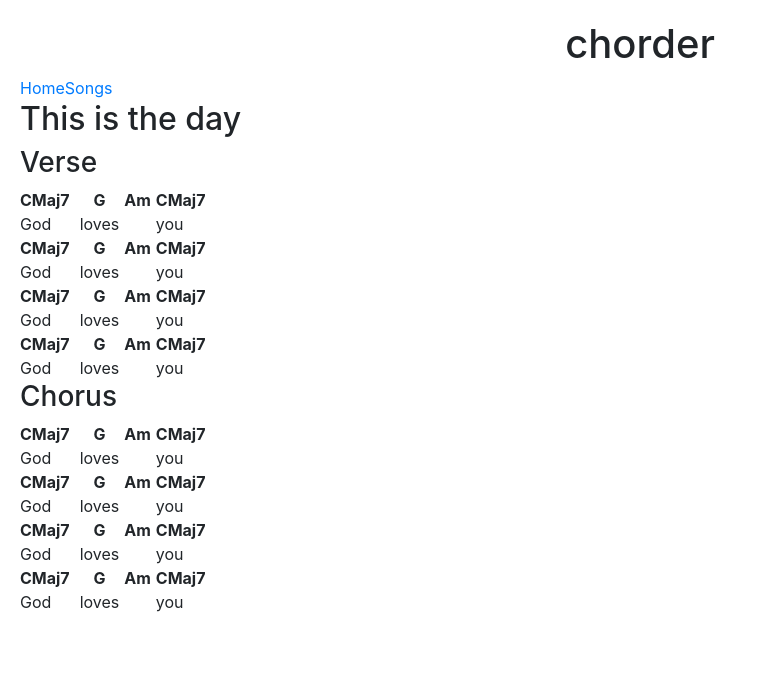
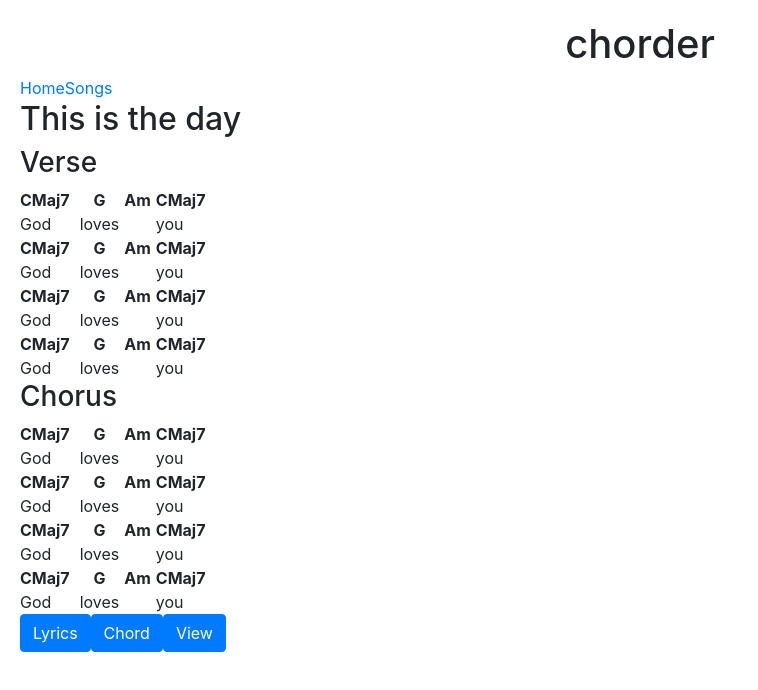
Before and after one commit to khiemcaleb/Chorder, an Angular app in the folder Chorder.Angular/: page /songs/1/This-is-the-day in a window 1280 px wide. Shown: the top 690 px of the page, without its empty margins (0-758 px from the left). Built offline with nearby package versions, Linux system fonts and the light colour scheme.

Commit message:
Fix dependency

```diff
--- a/Chorder.Angular/src/app/app.component.ts
+++ b/Chorder.Angular/src/app/app.component.ts
@@ -1,6 +1,4 @@
 import { Component } from '@angular/core';
-import { SongsService } from './song/songs.service';
-import { DisplayMode } from './song/song';
 
 @Component({
   selector: 'app-root',
@@ -8,10 +6,8 @@ import { DisplayMode } from './song/song';
   styleUrls: ['./app.component.css']
 })
 export class AppComponent {
-  song;
-  DisplayMode: typeof DisplayMode = DisplayMode;
 
-  constructor(songService: SongsService) {
-    this.song = songService.getSongById();
+  constructor() {
+
   }
 }
--- a/Chorder.Angular/src/app/song/song.component.html
+++ b/Chorder.Angular/src/app/song/song.component.html
@@ -1,2 +1,5 @@
 <h2>{{song.title}}</h2>
 <app-part *ngFor="let part of song.parts" [part]="part" [isReadOnly]="isReadOnly" [displayMode]="displayMode"></app-part>
+<button class="btn btn-primary" (click)="editLyrics()">Lyrics</button>
+<button class="btn btn-primary" (click)="editChord()">Chord</button>
+<button class="btn btn-primary" (click)="viewFull()">View</button>
--- a/Chorder.Angular/src/app/song/song.component.ts
+++ b/Chorder.Angular/src/app/song/song.component.ts
@@ -21,4 +21,19 @@ export class SongComponent {
   @Input() song: Song;
   @Input() isReadOnly: boolean = true;
   @Input() displayMode: DisplayMode = DisplayMode.FULL;
+
+  editLyrics(){
+    this.isReadOnly = false;
+    this.displayMode = DisplayMode.LYRICS;
+  }
+
+  editChord(){
+    this.isReadOnly = false;
+    this.displayMode = DisplayMode.FULL;
+  }
+
+  viewFull(){
+    this.isReadOnly = true;
+    this.displayMode = DisplayMode.FULL;
+  }
 }
```
